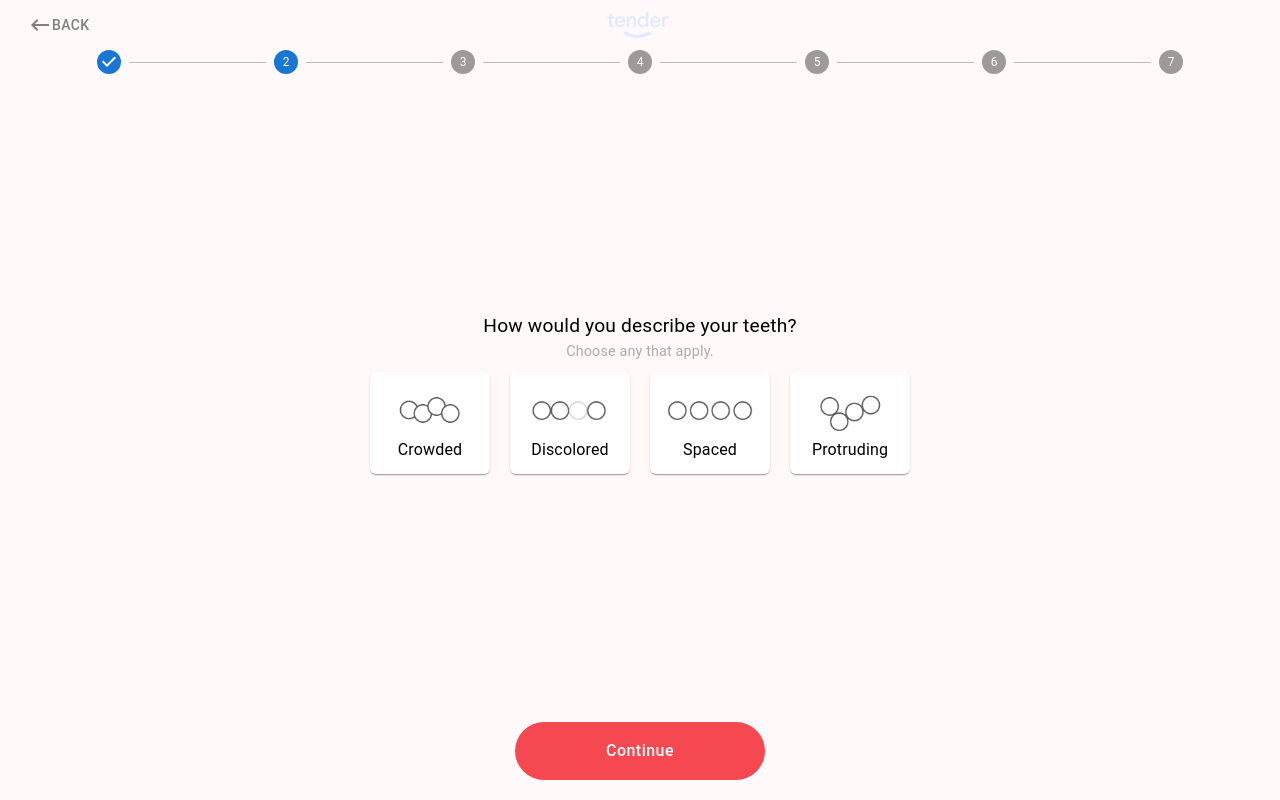
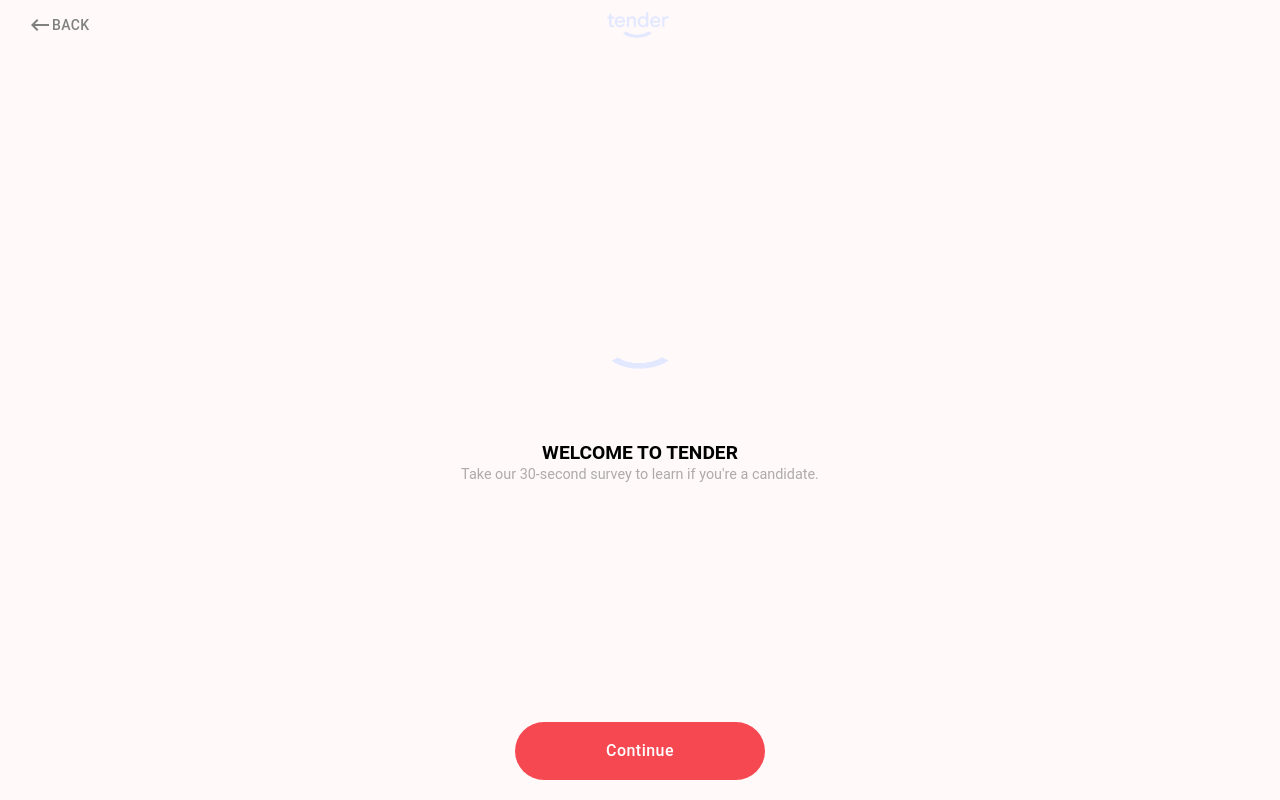
Before and after one commit to LarisaYeskova/quiz, a React (Create React App) app: page / in a window 1280 px wide. Built offline with nearby package versions, Linux system fonts and the light colour scheme.

Commit message:
add switch question, MUITheme

```diff
--- a/src/App.js
+++ b/src/App.js
@@ -1,12 +1,15 @@
-import { Box } from '@mui/material';
+import { Box, ThemeProvider } from '@mui/material';
 import './App.css';
 import Main from './components/Main';
+import theme from './theme';
 
 function App() {
   return (
-    <Box sx={{ backgroundColor: '#fff9f9' }} className="App">
-      <Main />
-    </Box>
+    <ThemeProvider theme={theme}>
+      <Box sx={{ backgroundColor: '#fff9f9' }} className="App">
+        <Main />
+      </Box>
+    </ThemeProvider>
   );
 }
 
--- a/src/components/Main.js
+++ b/src/components/Main.js
@@ -8,17 +8,43 @@ import SixQuestion from "./questions/QuestionSix";
 import ThirdQuestion from "./questions/QuestionThird";
 import KeyboardBackspaceIcon from '@mui/icons-material/KeyboardBackspace';
 import Logo from "../assets/logo.png"
+import { useState } from "react";
 
-const steps = [1, 2, 3, 4, 5, 6, 7]
+
 
 
 export default function Main() {
+    const [currentQuestion, setCurrentQuestion] = useState(1);
+    const getQuestion = (question) => {
+        switch (question) {
+            case 1:
+                return <FirstQuestion />;
+            case 2:
+                return <SecondQuestion />;
+            case 3:
+                return <ThirdQuestion />;
+            case 4:
+                return <FourthQuestion />;
+            case 5:
+                return <FifthQuestion />;
+            case 6:
+                return <SixQuestion />;
+            case 7:
+                return <SeventhQuestion />;
+
+            default:
+                return null;
+        }
+    };
+
     return (
         <Box sx={{ margin: '0px 20px', textAlign: 'center', display: 'flex', flexDirection: 'column', justifyContent: 'space-between', height: '100vh' }}>
             <Box>
                 <Box sx={{ display: 'flex', alignItems: 'center' }}>
                     <Box sx={{ position: 'absolute' }}>
-                        <Button sx={{ color: 'grey' }}><KeyboardBackspaceIcon />Back</Button>
+                        <Button
+                            onClick={() => setCurrentQuestion(currentQuestion - 1)}
+                            sx={{ color: 'grey' }}><KeyboardBackspaceIcon />Back</Button>
                     </Box>
                     <Box sx={{ display: 'flex', justifyContent: 'center', width: '100%' }}>
                         <img
@@ -31,23 +57,19 @@ export default function Main() {
                         />
                     </Box>
                 </Box>
-                <Stepper alternativeLabel activeStep={1} >
-                    {steps.map((label) => (
+                {/* <Stepper alternativeLabel activeStep={1} >
+                    {currentQuestion.map((label) => (
                         <Step key={label}>
                             <StepLabel />
                         </Step>
                     ))}
-                </Stepper>
+                </Stepper> */}
             </Box>
-            {/* <FirstQuestion /> */}
-            <SecondQuestion />
-            {/* <ThirdQuestion />
-            <FourthQuestion />
-            <FifthQuestion />
-            <SixQuestion />
-            <SeventhQuestion /> */}
+            {getQuestion(currentQuestion)}
             <Box sx={{ marginBottom: '20px' }}>
-                <Button sx={{ backgroundColor: '#f64851', color: '#ffff', borderRadius: '35px', minWidth: '250px', maxWidth: '300px', padding: '15px 20px', textTransform: 'none', fontSize: '1rem', fontWeight: '500' }}>Continue</Button>
+                <Button
+                    onClick={() => setCurrentQuestion(currentQuestion + 1)}
+                    sx={{ backgroundColor: '#f64851', color: '#ffff', borderRadius: '35px', minWidth: '250px', maxWidth: '300px', padding: '15px 20px', textTransform: 'none', fontSize: '1rem', fontWeight: '500' }}>Continue</Button>
             </Box>
         </Box>
     )
--- a/src/components/questions/QuestionFirst.jsx
+++ b/src/components/questions/QuestionFirst.jsx
@@ -15,8 +15,8 @@ export default function FirstQuestion() {
                 />
             </Box>
             <Box>
-                <Typography sx={{ fontSize: '1.2rem', fontWeight: '700px' }}>WELCOME TO TENDER</Typography>
-                <Typography sx={{ fontSize: '0.9rem', fontWeight: '400px', color: '#afabaa' }}>Take our 30-second survey to learn if you're a candidate.</Typography>
+                <Typography variant='h3'>WELCOME TO TENDER</Typography>
+                <Typography variant='h5'>Take our 30-second survey to learn if you're a candidate.</Typography>
             </Box>
             <Box>
 
--- a/src/components/questions/QuestionSecond.jsx
+++ b/src/components/questions/QuestionSecond.jsx
@@ -8,8 +8,8 @@ export default function SecondQuestion() {
     return (
         <Box sx={{ display: 'flex', flexDirection: 'column', justifyContent: 'center', alignItems: 'center' }}>
             <Box>
-                <Typography sx={{ fontSize: '1.2rem', fontWeight: '700px', textTransform: 'none' }}>How would you describe your teeth?</Typography>
-                <Typography sx={{ fontSize: '0.9rem', fontWeight: '400px', color: '#afabaa', textTransform: 'none' }}>Choose any that apply.</Typography>
+                <Typography variant='h3'>How would you describe your teeth?</Typography>
+                <Typography variant='h5'>Choose any that apply.</Typography>
             </Box>
             <Box sx={{ display: 'flex', alignItems: 'center', justifyContent: 'center' }}>
                 <Box>
@@ -23,7 +23,7 @@ export default function SecondQuestion() {
                             }}
                             src={Crowded}
                         />
-                        <Typography sx={{ fontSize: '1rem', fontWeight: '400px', color: 'black', textTransform: 'none' }}>Crowded</Typography>
+                        <Typography variant="h4">Crowded</Typography>
                     </Button>
                 </Box>
                 <Box>
@@ -37,7 +37,7 @@ export default function SecondQuestion() {
                             }}
                             src={Discolored}
                         />
-                        <Typography sx={{ fontSize: '1rem', fontWeight: '400px', color: 'black', textTransform: 'none' }}>Discolored</Typography>
+                        <Typography variant="h4">Discolored</Typography>
                     </Button>
                 </Box>
                 <Box>
@@ -51,7 +51,7 @@ export default function SecondQuestion() {
                             }}
                             src={Spaced}
                         />
-                        <Typography sx={{ fontSize: '1rem', fontWeight: '400px', color: 'black', textTransform: 'none' }}>Spaced</Typography>
+                        <Typography variant="h4">Spaced</Typography>
                     </Button>
                 </Box>
                 <Box>
@@ -67,7 +67,7 @@ export default function SecondQuestion() {
                             }}
                             src={Protruding}
                         />
-                        <Typography sx={{ fontSize: '1rem', fontWeight: '400px', color: 'black', textTransform: 'none' }}>Protruding</Typography>
+                        <Typography variant="h4">Protruding</Typography>
                     </Button>
                 </Box>
             </Box>
--- /dev/null
+++ b/src/theme.js
@@ -0,0 +1,41 @@
+import { createTheme } from '@mui/material';
+
+const theme = createTheme({
+  typography: {
+    h1: {
+      fontSize: '70px',
+      fontStyle: 'Bold',
+      lineHeight: '104px',
+    },
+    h2: {
+      fontSize: '40px',
+      lineHeight: '59px',
+      fontWeight: '400',
+      textTransform: 'none',
+    },
+    h3: {
+      fontSize: '1.2rem',
+      fontWeight: '700px',
+      textTransform: 'none',
+    },
+    h4: {
+      fontSize: '1rem',
+      fontWeight: '400px',
+      textTransform: 'none',
+      color: 'black'
+    },
+    h5: {
+      fontSize: '0.9rem',
+      fontWeight: '400',
+      color: '#afabaa',
+      textTransform: 'none'
+    },
+    h6: {
+      fontSize: '14px',
+      fontWeight: '400',
+      lineHeight: '18px',
+    },
+  },
+});
+
+export default theme;
```
